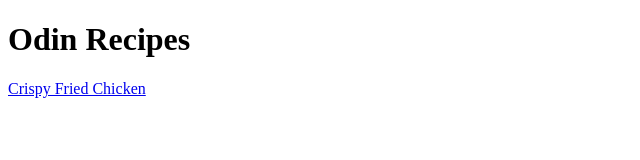
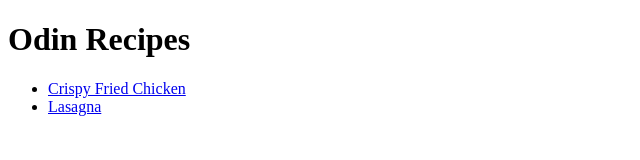
Before and after one commit to Tshepang315/odin-recipes, a plain HTML site: page index.html in a window 1280 px wide. Shown: the whole page, without its empty margins (0-640 px from the left). Drawn offline with Linux system fonts and the light colour scheme.

Commit message:
Added link to lasagna recipe webpage

```diff
--- a/index.html
+++ b/index.html
@@ -6,7 +6,11 @@
     </head>
     <body>
         <h1>Odin Recipes</h1>
-        <a href="./recipes/crispy_fried_chicken.html"
-        target="_blank" rel="noopener noreferrer">Crispy Fried Chicken</a>
+        <ul>
+        <li><a href="./recipes/crispy_fried_chicken.html"
+        target="_blank" rel="noopener noreferrer">Crispy Fried Chicken</a></li>
+        <li><a href="./recipes/lasagna.html" target="_blank"
+            rel="noopener noreferrer">Lasagna</a></li>
+        </ul>
     </body>
 </html>
```
